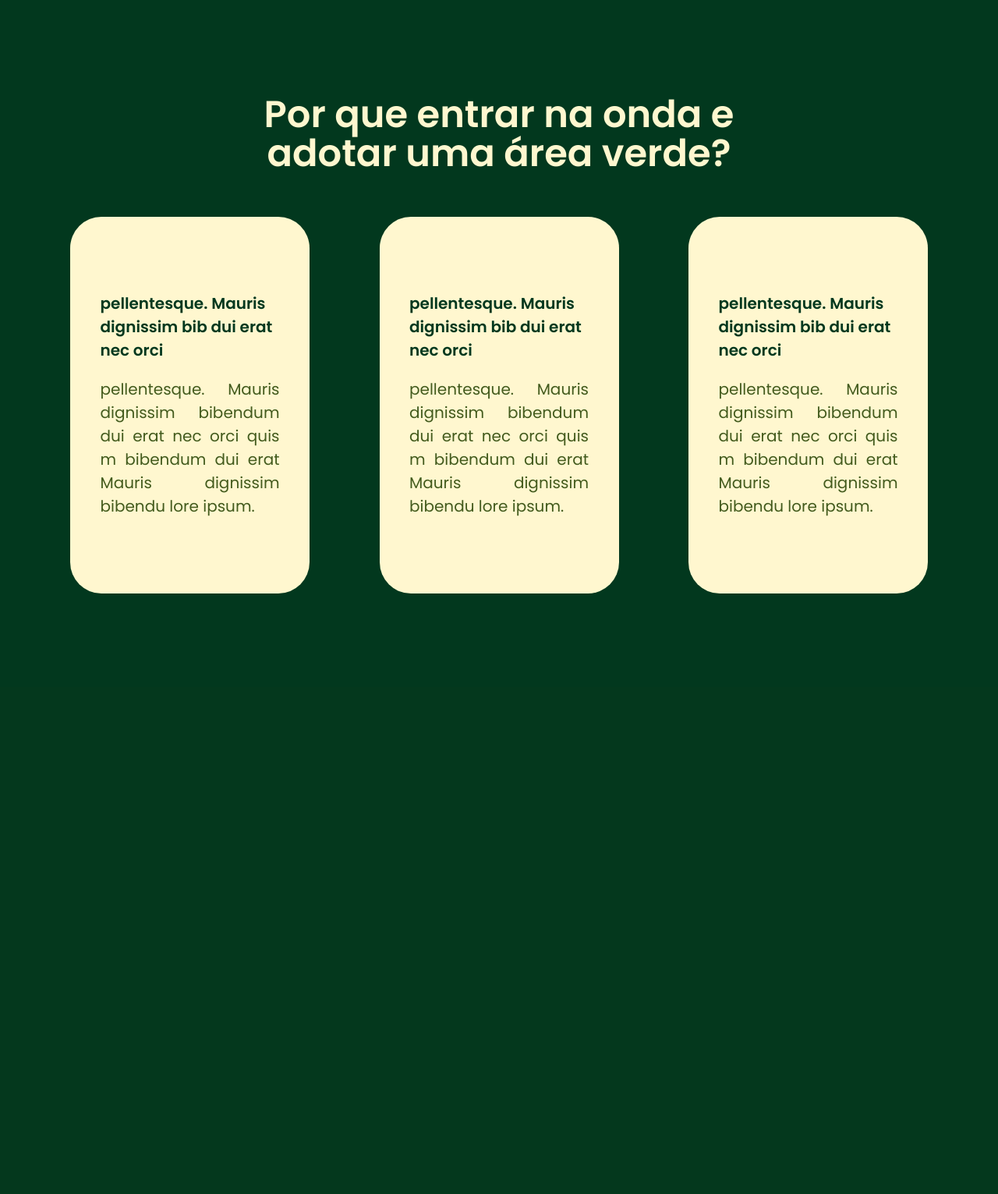
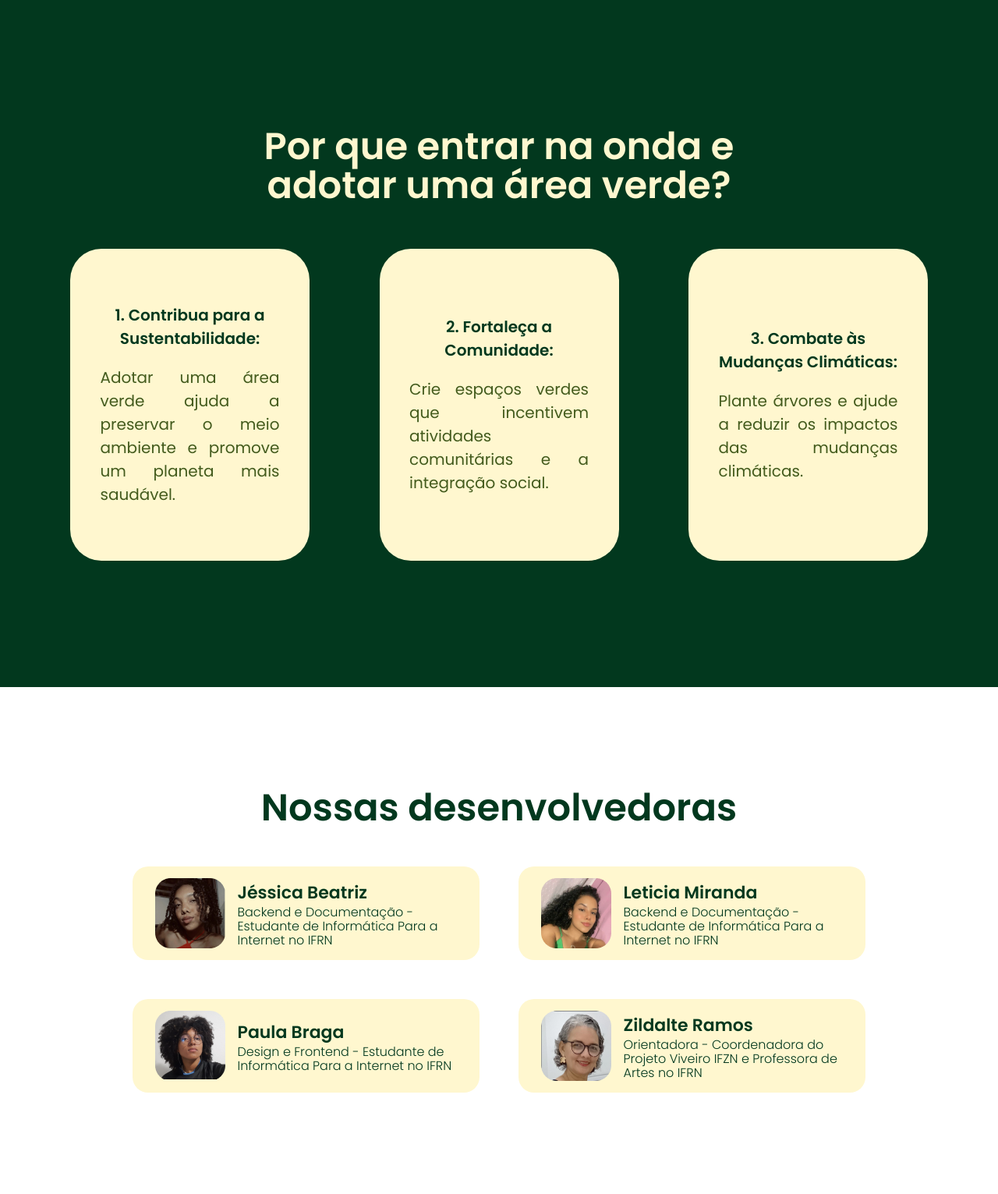
Before and after one commit to bragpaula/Onda_Verde_PI, a Flask app: page / in a window 1280 px wide. Shown: the part 1468-2999 px from the top of the page at 78% size. Before the commit the page ends 2229 px from the top, so only its background shows below. Run offline with Flask 3, Linux system fonts and the light colour scheme.

Commit message:
desenvolvedoras finalizado

```diff
--- a/static/css/style.css
+++ b/static/css/style.css
@@ -137,7 +137,7 @@
     line-height: 50px; /* 104.167% */
     width: 640px;
 }
-h3{
+.beneficios .card h3{
     width: 230px;
     color: #02381E;
     font-size: 20px;
@@ -145,6 +145,7 @@
     font-weight: 600;
     line-height: normal;
     margin-bottom: 20px;
+    text-align: center;
 }
 .cards{
     width: 1100px;
@@ -154,7 +155,7 @@
 }
 .card{
     width: 307px;
-    height: 483px;
+    height: 400px;
     border-radius: 40px;
     background: #FFF7CF;
     color: #02381E;
@@ -195,3 +196,43 @@
     border-radius: 5px;
     text-align: center;
 }
+
+/* desenvolvedoras */
+
+.desenvolvedoras{
+    display: flex;
+    flex-direction: column;
+    align-items: center;
+    justify-content: center;
+    gap: 50px;
+    padding: 130px 0;
+}
+.desenvolvedoras h2{
+    color: #02381E;
+}
+.desenvolvedoras .linha-cards{
+    display: flex;
+    gap: 50px;
+}
+.desenvolvedoras .linha-cards .card{
+    width: 445px;
+    height: 120px;
+    border-radius: 20px;
+    background: #FFF7CF;
+    display: flex;
+    flex-direction: row;
+    gap: 16px;
+}
+.desenvolvedoras .linha-cards .card h3{
+    color: #02381E;
+    font-size: 22px;
+    font-weight: 600;
+}
+.desenvolvedoras .linha-cards .card p{
+    color: #02381E;
+    font-size: 16px;
+    font-weight: 300;
+    line-height: 18px; /* 112.5% */
+    width: 282px;
+    text-align: left;
+}
--- a/templates/base.html
+++ b/templates/base.html
@@ -3,7 +3,7 @@
 <head>
     <meta charset="UTF-8">
     <meta name="viewport" content="width=device-width, initial-scale=1.0">
-    <title>Base</title>
+    <title>Onda Verde</title>
     <link rel="stylesheet" href="{{ url_for('static', filename='css/style.css') }}">
     <link rel="preconnect" href="https://fonts.googleapis.com">
     <link rel="preconnect" href="https://fonts.gstatic.com" crossorigin>
--- a/templates/index.html
+++ b/templates/index.html
@@ -17,18 +17,56 @@
         <h2>Por que entrar na onda e adotar uma área verde?</h2>
         <div class="cards">
             <div class="card">
-                <h3>pellentesque. Mauris dignissim bib dui erat nec orci</h3>
-                <p>pellentesque. Mauris dignissim bibendum dui erat nec orci quis m bibendum dui erat Mauris dignissim bibendu lore ipsum.</p>
+                <h3>1. Contribua para a Sustentabilidade:</h3>
+                <p>Adotar uma área verde ajuda a preservar o meio ambiente e promove um planeta mais saudável.</p>
             </div>
             <div class="card">
-                <h3>pellentesque. Mauris dignissim bib dui erat nec orci</h3>
-                <p>pellentesque. Mauris dignissim bibendum dui erat nec orci quis m bibendum dui erat Mauris dignissim bibendu lore ipsum.</p>
+                <h3>2. Fortaleça a Comunidade:</h3>
+                <p>Crie espaços verdes que incentivem atividades comunitárias e a integração social.</p>
             </div>
             <div class="card">
-                <h3>pellentesque. Mauris dignissim bib dui erat nec orci</h3>
-                <p>pellentesque. Mauris dignissim bibendum dui erat nec orci quis m bibendum dui erat Mauris dignissim bibendu lore ipsum.</p>
+                <h3>3. Combate às Mudanças Climáticas:</h3>
+                <p>Plante árvores e ajude a reduzir os impactos das mudanças climáticas.</p>
             </div>
         </div>
     </div>
 </section>
+<section class="desenvolvedoras">
+    <h2>Nossas desenvolvedoras</h2>
+    <div class="linha-cards">
+        <div class="card">
+            <img src="../static/img/ft-jessica.png" alt="">
+            <div class="texto-card-dev">
+                <h3>Jéssica Beatriz</h3>
+                <p>Backend e Documentação - Estudante de Informática Para a Internet no IFRN</p>
+            </div>
+        </div>
+        <div class="card">
+            <img src="../static/img/ft-leticia.png" alt="">
+            <div class="texto-card-dev">
+                <h3>Leticia Miranda</h3>
+                <p>Backend e Documentação - Estudante de Informática Para a Internet no IFRN</p>
+            </div>
+        </div>
+    </div>
+    <div class="linha-cards">
+        <div class="card">
+            <img src="../static/img/ft-paula.png" alt="">
+            <div class="texto-card-dev">
+                <h3>Paula Braga</h3>
+                <p>Design e Frontend - Estudante de Informática Para a Internet no IFRN</p>
+            </div>
+        </div>
+        <div class="card">
+            <img src="../static/img/ft-zildate.png" alt="">
+            <div class="texto-card-dev">
+                <h3>Zildalte Ramos</h3>
+                <p>Orientadora - Coordenadora do Projeto Viveiro IFZN e Professora de Artes no IFRN</p>
+            </div>
+        </div>
+    </div>
+</section>
+<footer>
+
+</footer>
 {% endblock %}
```
